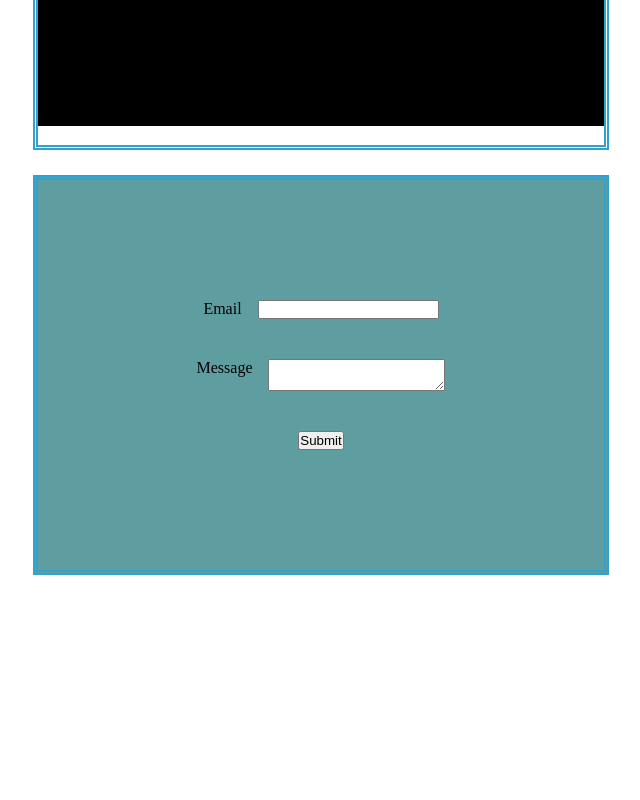
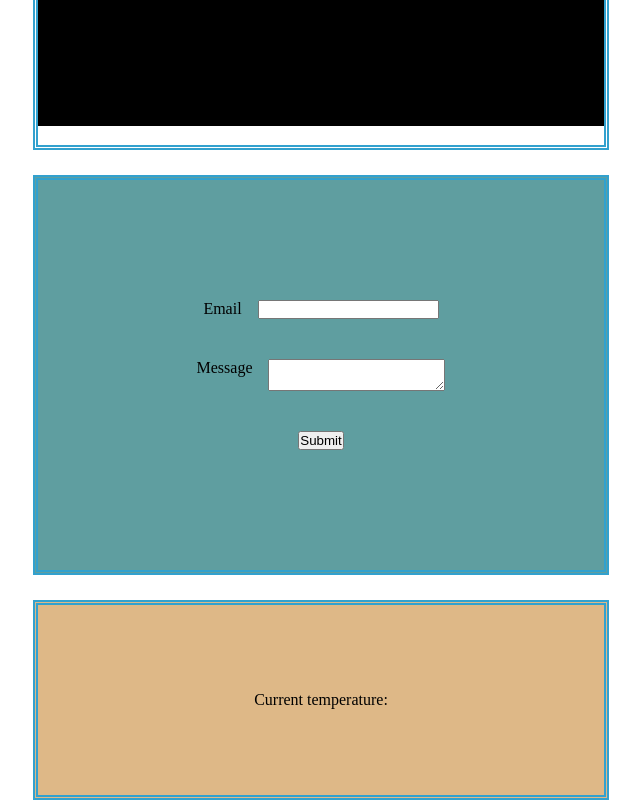
Before and after one commit to endiesworld/nextjs_projects_explorer, a React (Create React App) app: page / in a window 1280 px wide. Shown: the part 6832-7632 px from the top of the page, without its empty margins (319-959 px from the left). Before the commit the page ends 7407 px from the top, so only its background shows below. Built offline with nearby package versions, Linux system fonts and the light colour scheme; no server answers.

Commit message:
feat: Added a fetchonmount component with swr dependency

```diff
--- a/package.json
+++ b/package.json
@@ -12,6 +12,7 @@
     "react-dom": "^18.2.0",
     "react-feather": "^2.0.10",
     "react-scripts": "5.0.1",
+    "swr": "^2.2.4",
     "web-vitals": "^2.1.4"
   },
   "scripts": {
--- a/src/App.js
+++ b/src/App.js
@@ -18,6 +18,7 @@ import UselessMachine from './components/UselessMachine';
 import IntervalCounter from './components/IntervalCounter';
 import IntersectionObserver from './components/IntersectionObserver';
 import ContactForm from './components/ContactForm';
+import FetchOnMount from './components/FetchOnMount';
 
 import './App.css';
 
@@ -44,6 +45,7 @@ function App() {
       <IntervalCounter />
       <IntersectionObserver />
       <ContactForm />
+      <FetchOnMount />
     </div>
     </React.StrictMode>
 
--- /dev/null
+++ b/src/components/FetchOnMount/FetchOnMount.js
@@ -0,0 +1,33 @@
+import React from 'react';
+import useSWR from 'swr'; //Stale while revalidated
+
+import style from './fetch.module.css';
+
+const ENDPOINT =
+  'https://jor-test-api.vercel.app/api/get-temperature';
+
+async function fetcher(endpoint) {
+  const response = await fetch(endpoint);
+  const json = await response.json();
+
+  return json;
+}
+
+function FetchOnMount() {
+  const { data, error } = useSWR(ENDPOINT, fetcher);
+
+  console.log(data, error);
+
+  return (
+    <p className={style.wrapper}>
+      Current temperature:
+      {typeof data?.temperature === 'number' && (
+        <span className={style.temperature}>
+          {data.temperature}°C
+        </span>
+      )}
+    </p>
+  );
+}
+
+export default FetchOnMount;
--- /dev/null
+++ b/src/components/FetchOnMount/fetch.module.css
@@ -0,0 +1,19 @@
+.wrapper {
+    width: 45%;
+    height: 25vh;
+    margin-top: 10px;
+    display: flex;
+    flex-direction: column;
+    justify-content: center;
+    align-items: center;
+    gap: 24px;
+    background-color:burlywood;
+    border: thick double #32a1ce;
+}
+
+.temperature{
+    font-size: 3rem;
+    font-family: Helvetica, Arial, sans-serif;
+    line-height: 1.6;
+    font-weight: bold;
+}
--- /dev/null
+++ b/src/components/FetchOnMount/index.js
@@ -0,0 +1,2 @@
+export * from './FetchOnMount';
+export { default } from './FetchOnMount';
```
Also changed, not shown: 1 other file (tests, documents, lock files or other folders).
